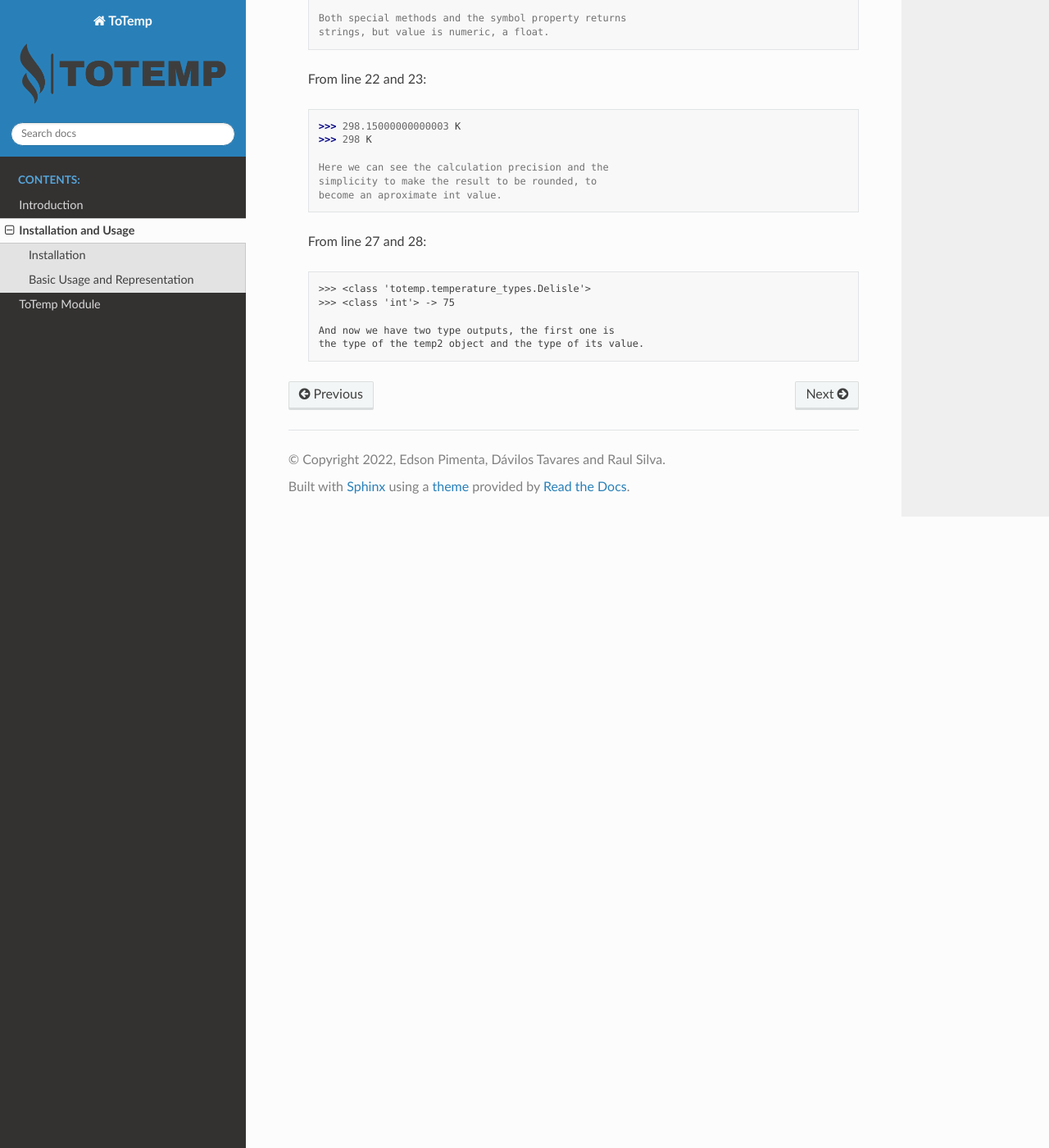
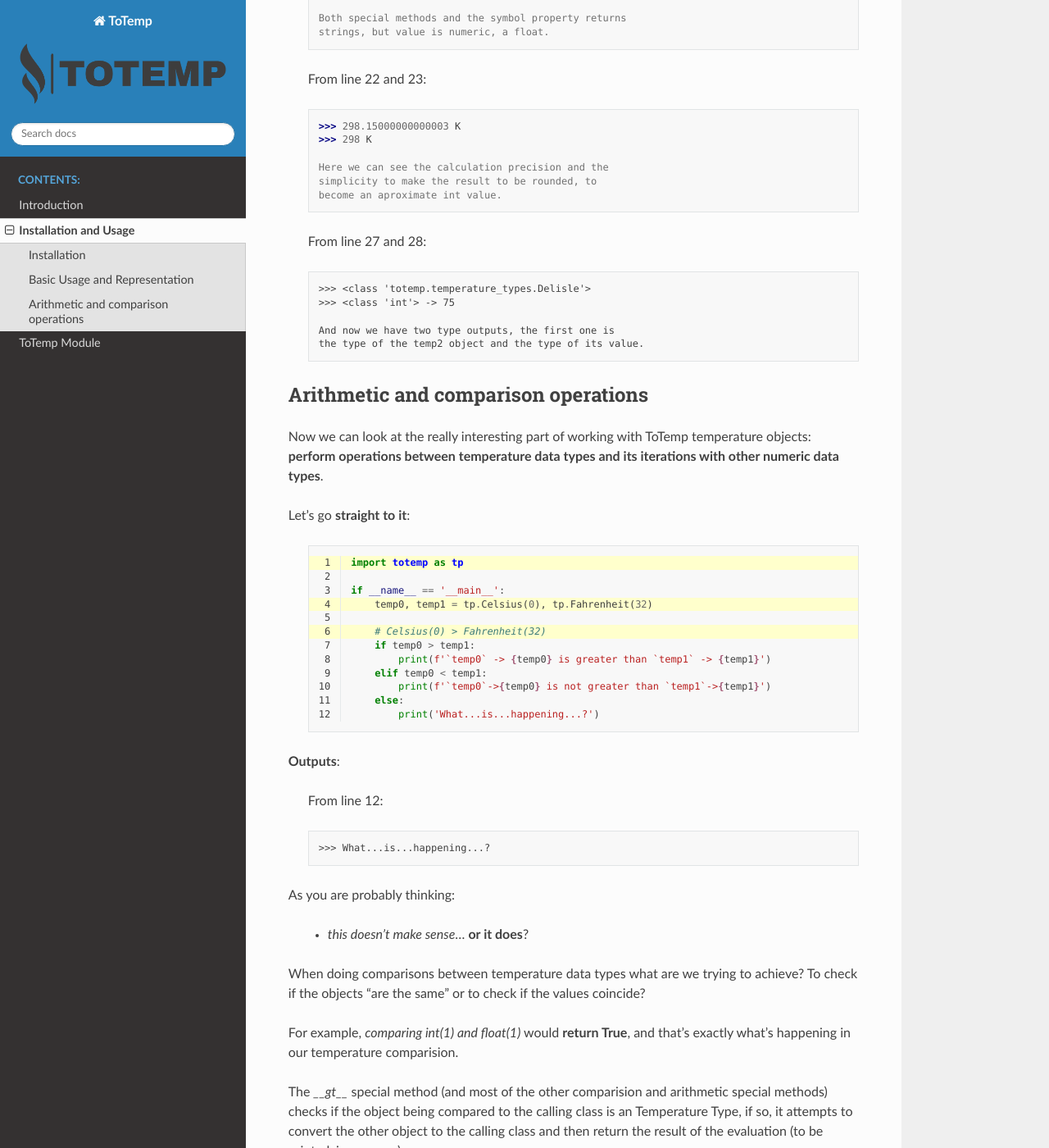
Before and after one commit to eddyyxxyy/ToTemp, a Sphinx documentation site: the page built from docs/source/installation.rst, in a window 1280 px wide and 1400 px high, scrolled down 1921 px. Shown: the whole window at 82% size. Built offline with Sphinx 7.4.7 and the Read the Docs theme 2.0.0, drawn with Linux system fonts in a browser that asks for light colours; some of the changed text lies outside the part shown.

Commit message:
Docs: starts to show comparision/arithmetic operations

```diff
--- a/docs/source/installation.rst
+++ b/docs/source/installation.rst
@@ -117,3 +117,104 @@ data types.
 
         And now we have two type outputs, the first one is
         the type of the temp2 object and the type of its value.
+
+
+Arithmetic and comparison operations
+************************************
+
+Now we can look at the really interesting part of working
+with ToTemp temperature objects: **perform operations between
+temperature data types and its iterations with other numeric
+data types**.
+
+Let's go **straight to it**:
+
+    .. code-block:: Python
+        :linenos:
+        :emphasize-lines: 1,4,6
+
+        import totemp as tp
+
+        if __name__ == '__main__':
+            temp0, temp1 = tp.Celsius(0), tp.Fahrenheit(32)
+
+            # Celsius(0) > Fahrenheit(32)
+            if temp0 > temp1:
+                print(f'`temp0` -> {temp0} is greater than `temp1` -> {temp1}')
+            elif temp0 < temp1:
+                print(f'`temp0`->{temp0} is not greater than `temp1`->{temp1}')
+            else:
+                print('What...is...happening...?')
+
+
+**Outputs**:
+
+    From line 12::
+
+        >>> What...is...happening...?
+
+As you are probably thinking:
+
+    - *this doesn't make sense*... **or it does**?
+
+When doing comparisons between temperature data types what are
+we trying to achieve? To check if the objects "are the same" or to
+check if the values coincide?
+
+For example, *comparing int(1) and float(1)* would **return True**,
+and that's exactly what's happening in our temperature comparision.
+
+The *__gt__* special method (and most of the other comparision and arithmetic
+special methods) checks if the object being compared to the calling class is an
+Temperature Type, if so, it attempts to convert the other object to the calling
+class and then return the result of the evaluation (to be printed, in our case).
+
+Another example:
+
+    .. code-block:: Python
+        :linenos:
+        :emphasize-lines: 6,7,9,11,13
+
+        import totemp as tp
+
+        if __name__ == '__main__':
+            temp0, temp1 = tp.Celsius(0), tp.Fahrenheit(32)
+
+            print(f'temp0: {repr(temp0)}')
+            print(f'temp1: {repr(temp1.to_celsius())}')
+
+            print(temp0 > temp1.to_celsius())
+
+            print(temp0 < temp1.to_celsius())
+
+            print(temp0 == temp1.to_celsius())
+
+.. note::
+    Using *repr()* just for better visualization
+
+**Outputs**:
+
+    From line 6 and 7::
+
+        >>> temp0: Celsius(0)
+        >>> temp1: Celsius(0.0)
+
+        The comparision/arithmetic implementation attempts to convert the value
+        of other and then evaluate them.
+
+        That meaning:
+        `temp0` > `temp1.` is the same as `temp0` > `temp1.to_celsius()`
+
+        Because the calling class `temp0` is an Celsius instance.
+
+    From line 8::
+
+        >>> False
+
+    From line 10::
+
+        >>> False
+
+    From line 12::
+
+        >>> True
```
Also changed, not shown: other parts of docs/source/installation.rst (+1 -1 lines).
